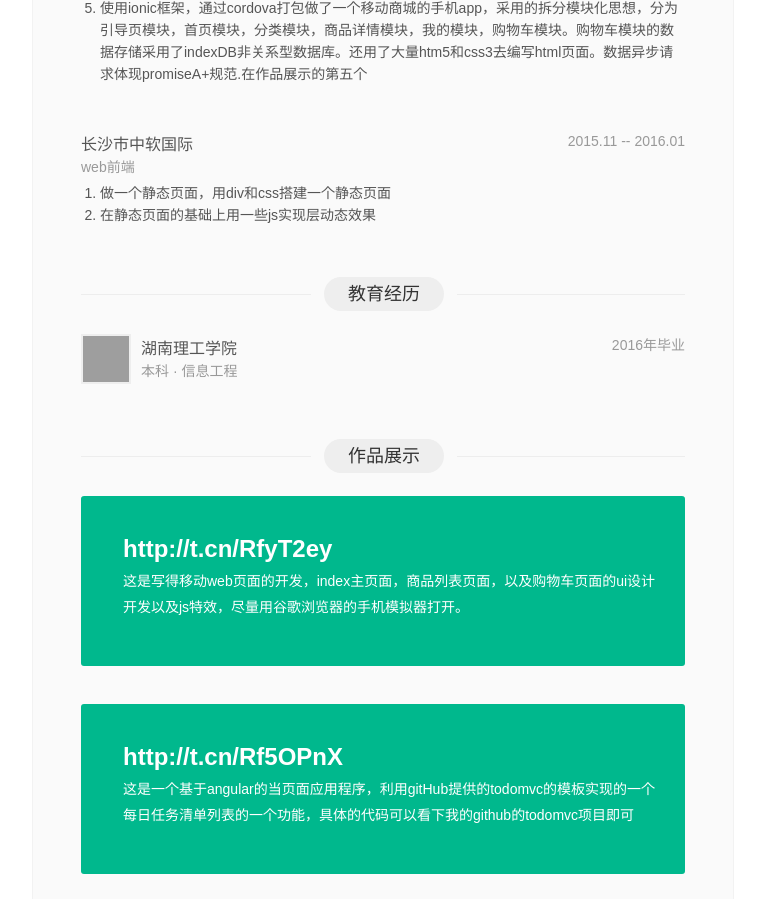
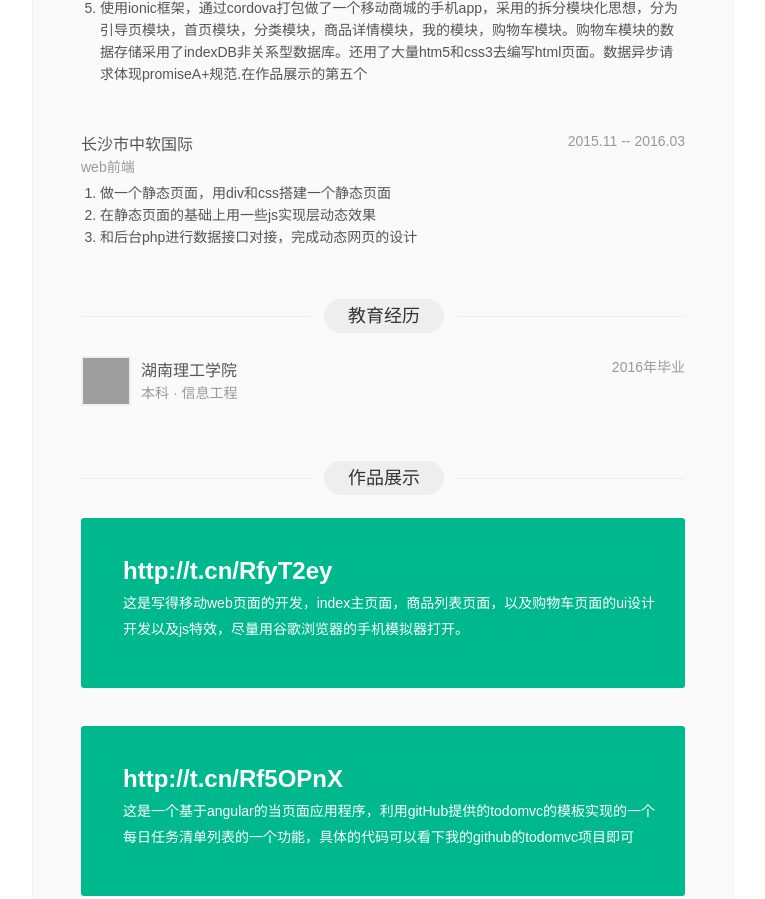
Before and after one commit to YISHIDE/resume, a plain HTML site: page index.html in a window 1280 px wide. Shown: the part 774-1673 px from the top of the page, without its empty margins (257-1022 px from the left). Drawn offline with Linux system fonts and the light colour scheme; grey boxes are pictures that could not be loaded.

Commit message:
修改简历

```diff
--- a/index.html
+++ b/index.html
@@ -466,7 +466,7 @@ content:"...";
 										</div>
 									</div>
 									<div class="mr_content_r">
-										<span>2015.11 -- 2016.01</span>
+										<span>2015.11 -- 2016.03</span>
 									</div>
 								</div>
 
@@ -474,6 +474,7 @@ content:"...";
 									<ol>
  <li>做一个静态页面，用div和css搭建一个静态页面</li>
  <li>在静态页面的基础上用一些js实现层动态效果</li>
+ <li>和后台php进行数据接口对接，完成动态网页的设计</li>
 </ol>
 								</div>
 								</div>
@@ -670,7 +671,7 @@ content:"...";
 								<input id="expHideId" type="hidden" value="$!expectJobses.id" />
 								<div class="mr_job_info" data-id="$!expectJobses.id">
 									<ul class="clearfixs">
-										<li class="mr_name_li" ><i></i><span class="mr_job_name" title="前端开发工程师(偏向于js全栈)">前端开发工程师(偏向于js全栈)</span></li>
+										<li class="mr_name_li" ><i></i><span class="mr_job_name" title="前端开发工程师(偏向于js全栈)">前端开发工程师</span></li>
 										<li class="mr_jobtype_li"> <i></i><span class="mr_job_type" title="$!expectJobses.positionType">全职</span></li>
 										<li class="mr_city_li"> <i></i><span class="mr_job_adr" title="$!expectJobses.city">长沙</span></li>
 										<li class="mr_jobrange_li" ><i></i><span class="mr_job_range" title="$!expectJobses.salarys">5k-10k</span></li>
```
